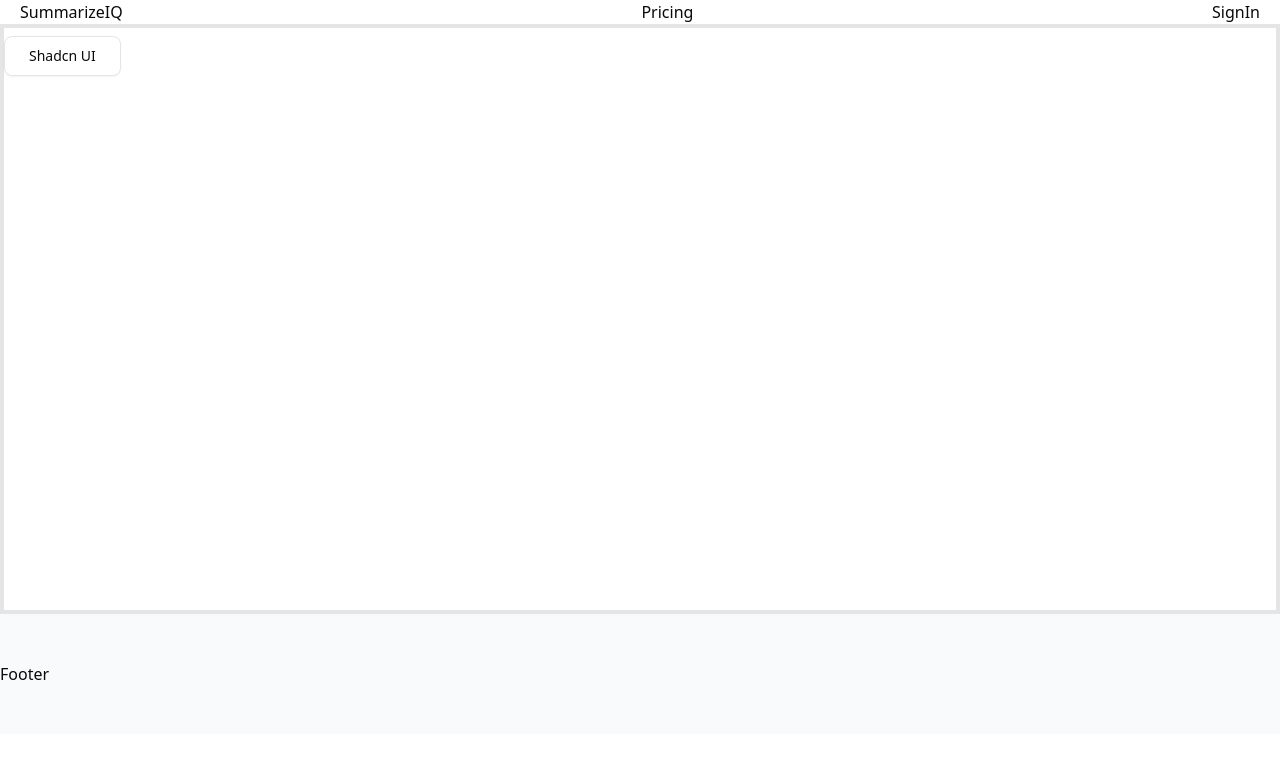
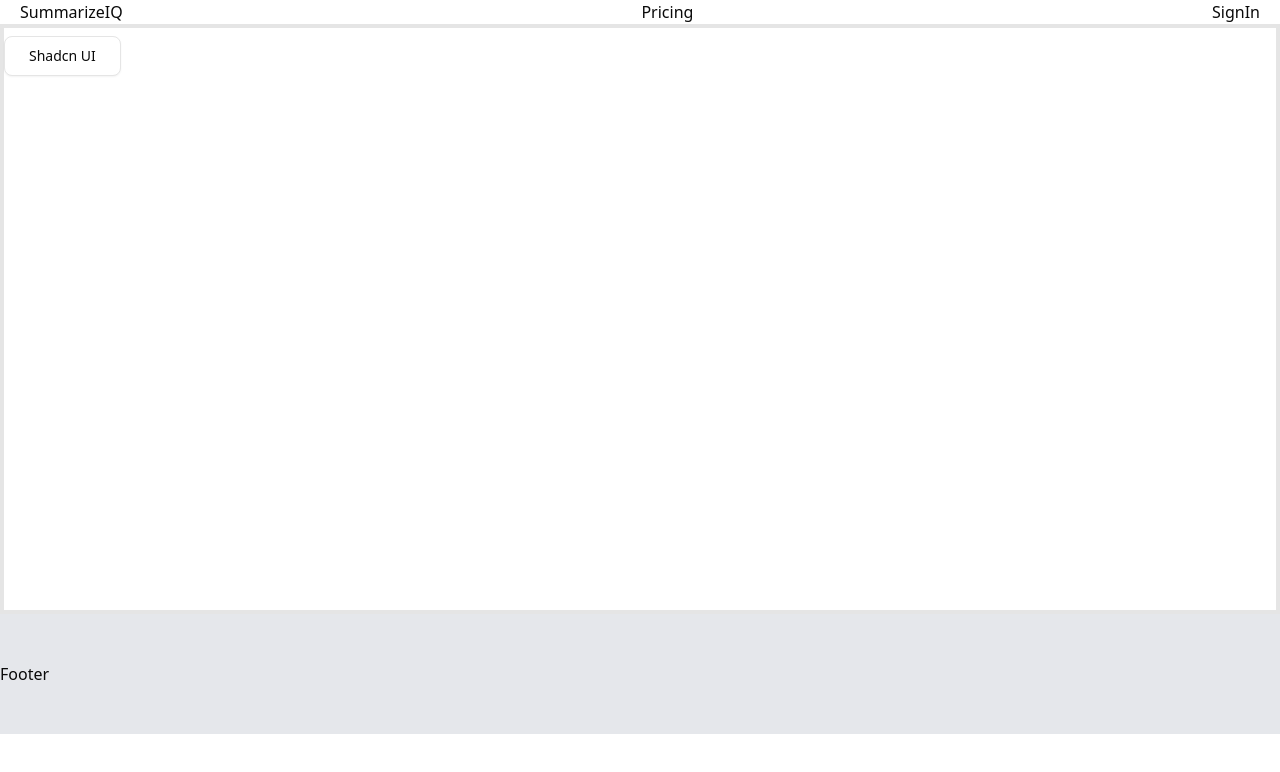
Before and after one commit to tonmoy-sutradhar/SummarizeIQ, a Next.js app: page / in a window 1280 px wide. Shown: the top 772 px of the page. Built offline with nearby package versions, Linux system fonts and the light colour scheme.

Commit message:
Deployment done in vercel.

```diff
--- a/components/common/Footer.tsx
+++ b/components/common/Footer.tsx
@@ -1,3 +1,3 @@
 export default function Footer() {
-  return <footer className="bg-gray-50 py-12">Footer</footer>;
+  return <footer className="bg-gray-200 py-12">Footer</footer>;
 }
```
